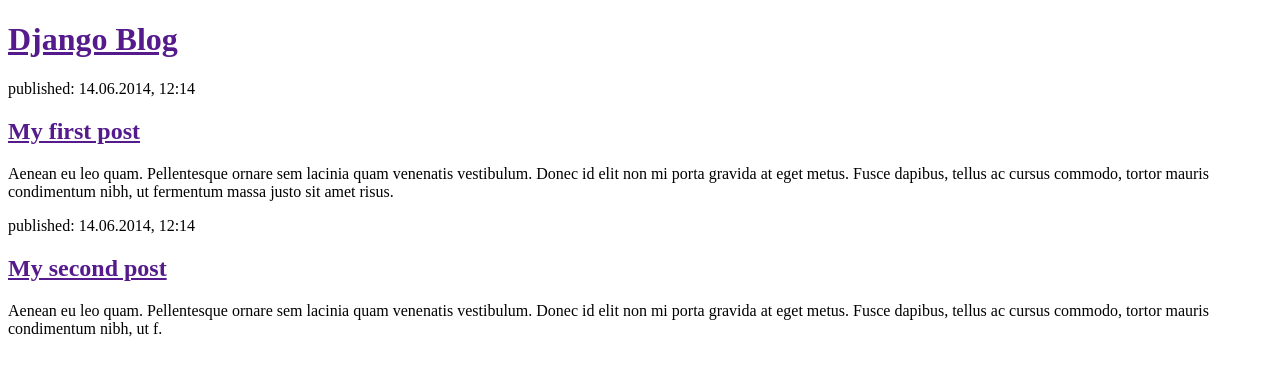
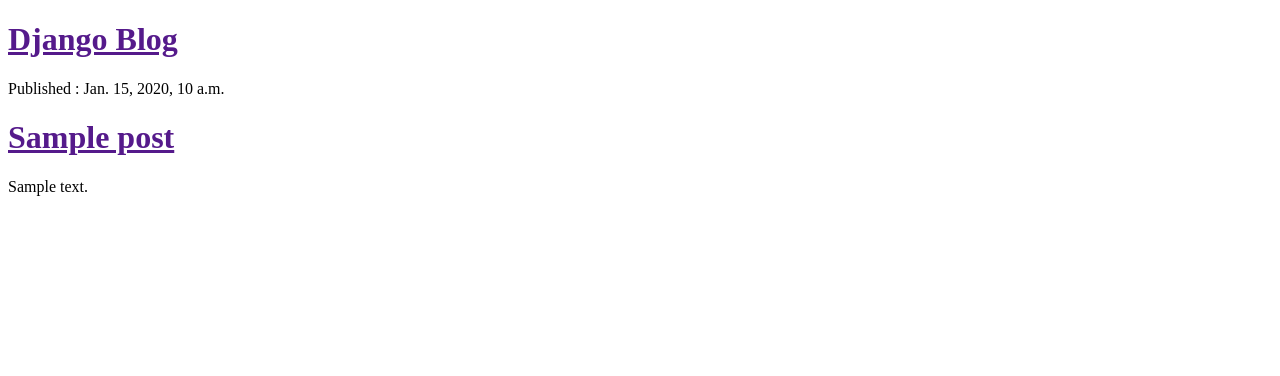
Before and after one commit to narendra-avula/myfirst-blog, a Django app: template blog/templates/blog/post_list.html in a window 1280 px wide. Shown: the top 376 px of the page. Run offline with Django 3.2, Linux system fonts and the light colour scheme; the template is opened without the code that fills it: most values are stand-ins (such as "Sample title", 1, 10 or a date in 2020).

Commit message:
templates to display django table data

```diff
--- a/blog/templates/blog/post_list.html
+++ b/blog/templates/blog/post_list.html
@@ -7,21 +7,12 @@
         <div>
             <h1><a href="">Django Blog</a></h1>
         </div>
-        <div>
-            <p>published: 14.06.2014, 12:14</p>
-            <h2><a href="">My first post</a></h2>
-            <p>Aenean eu leo quam. Pellentesque ornare sem lacinia quam venenatis vestibulum. Donec id elit non mi
-                porta gravida at eget metus. Fusce dapibus, tellus ac cursus commodo, tortor mauris condimentum nibh,
-                ut fermentum massa justo sit amet risus.
-            </p>
-        </div>
-
-        <div>
-            <p>published: 14.06.2014, 12:14</p>
-            <h2><a href="">My second post</a></h2>
-            <p>Aenean eu leo quam. Pellentesque ornare sem lacinia quam venenatis vestibulum. Donec id elit non
-                mi porta gravida at eget metus. Fusce dapibus, tellus ac cursus commodo, tortor mauris condimentum nibh, ut f.
-            </p>
-        </div>
+        {% for post in posts %}
+            <div>
+                <p>Published : {{ post.published_date }}</p>
+                <h1><a href="">{{ post.title }}</a> </h1>
+                <p>{{ post.text|linebreaks }}</p>
+            </div>
+        {% endfor %}
     </body>
 </html>
--- a/blog/views.py
+++ b/blog/views.py
@@ -1,5 +1,7 @@
 from django.shortcuts import render
-
+from .models import Post
+from django.utils import timezone
 # Create your views here.
 def post_list(request):
-    return render(request, 'blog/post_list.html', {})
+    posts = Post.objects.all()
+    return render(request, 'blog/post_list.html', {'posts': posts} )
```
Also changed, not shown: blog/migrations/0002_auto_20160514_1546.py (added), db.sqlite3, 2 other files.
